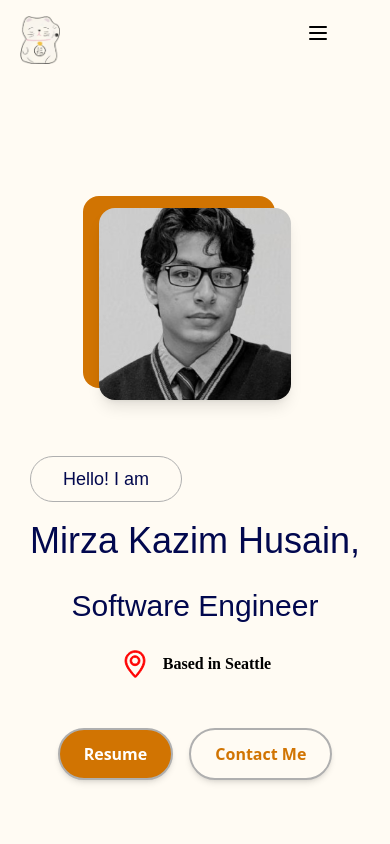
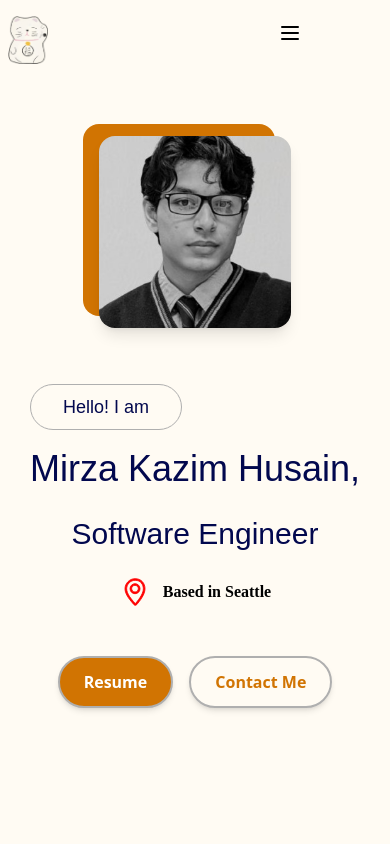
Before and after one commit to KazimHus/PortfolioWebsite, a React (Vite) app: page / in a window 390 px wide. Shown: the top 844 px of the page. Built offline with nearby package versions, Linux system fonts and the light colour scheme; a web font is replaced by a local one.

Commit message:
Fixed mobile navbar I think again

```diff
--- a/src/components/About.jsx
+++ b/src/components/About.jsx
@@ -8,7 +8,7 @@ const About = () => {
   return (
     <section
       id="about"
-      className="text-main bg-main min-h-screen flex items-center justify-center px-4 md:px-10 lg:mt-0 md:mt-14"
+      className="text-main bg-main min-h-screen flex items-center justify-center px-4 md:px-10 lg:mt-0 md:mt-10"
     >
       <div className="w-full max-w-[1000px] flex flex-col lg:flex-row items-center gap-14 lg:gap-36 lg:ml-16">
 
--- a/src/components/Navbar.jsx
+++ b/src/components/Navbar.jsx
@@ -143,7 +143,7 @@ const Navbar = () => {
     ))
 
   return (
-    <header className="top-0 bg-main-navbar left-0 right-10 z-50 py-2 px-5 lg:px-10">
+    <header className="fixed top-0 bg-main-navbar left-0 right-10 z-50 py-2 px-2 lg:px-10">
       <nav className="flex w-full max-w-screen-xl mx-auto items-center justify-between">
         {/* Left side - Cat Icon */}
         <div className="flex items-center pt-2">
```
